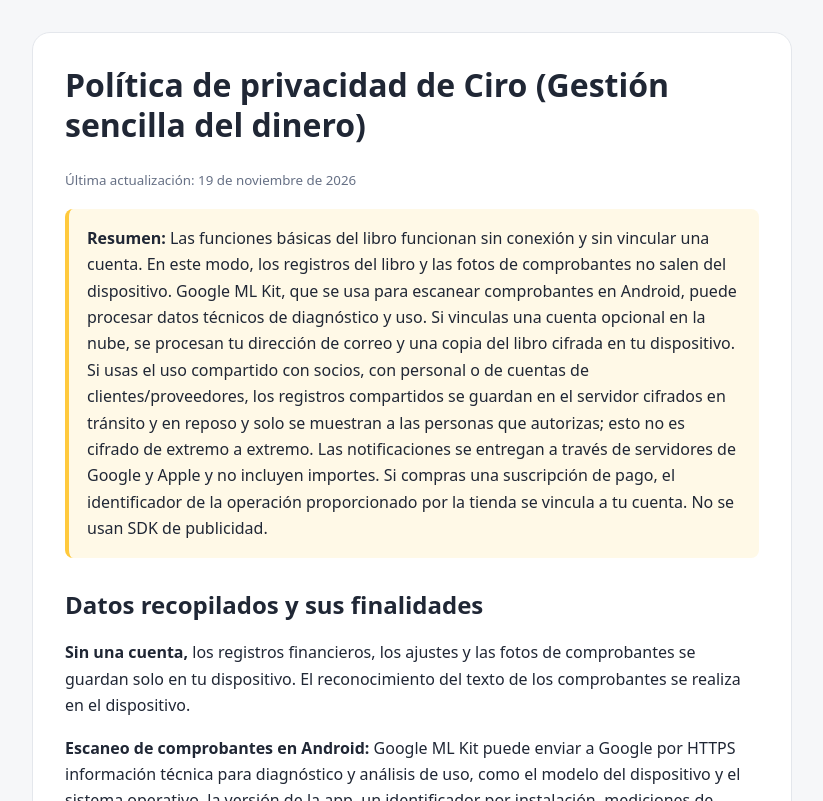
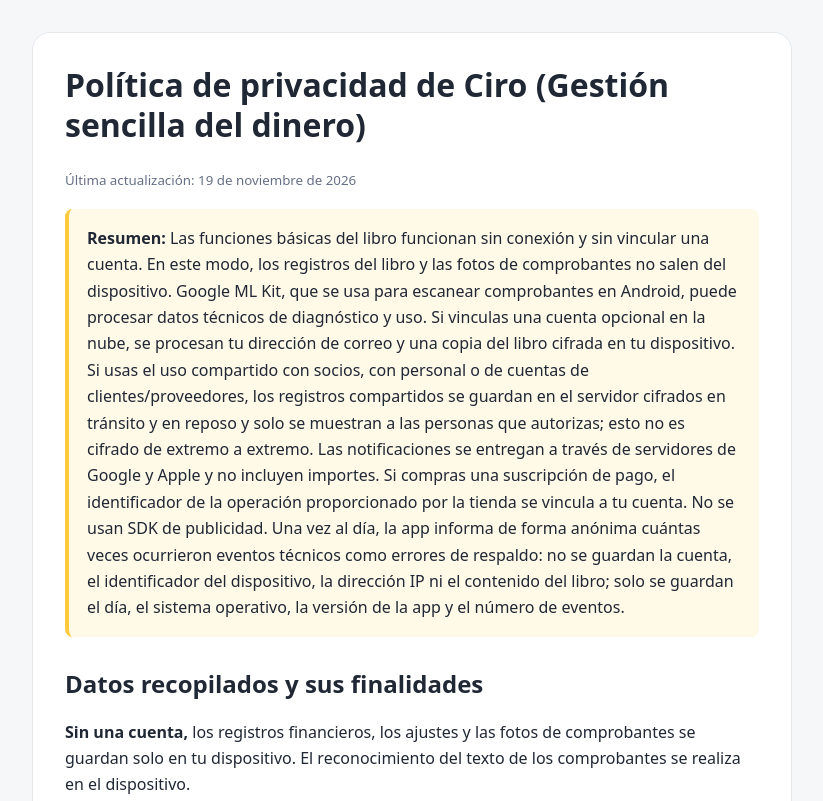
Before and after one commit to ap520888/ciro-yasal, a plain HTML site: page es/gizlilik.html in a window 1280 px wide. Shown: the top 801 px of the page, without its empty margins (228-1051 px from the left). Drawn offline with Linux system fonts and the light colour scheme.

Commit message:
Gizlilik: teknik olay sayaçları (es)

```diff
--- a/es/gizlilik.html
+++ b/es/gizlilik.html
@@ -12,7 +12,7 @@
   <h1>Política de privacidad de Ciro (Gestión sencilla del dinero)</h1>
   <small>Última actualización: 19 de noviembre de 2026</small>
 
-  <p class="ozet"><strong>Resumen:</strong> Las funciones básicas del libro funcionan sin conexión y sin vincular una cuenta. En este modo, los registros del libro y las fotos de comprobantes no salen del dispositivo. Google ML Kit, que se usa para escanear comprobantes en Android, puede procesar datos técnicos de diagnóstico y uso. Si vinculas una cuenta opcional en la nube, se procesan tu dirección de correo y una copia del libro cifrada en tu dispositivo. Si usas el uso compartido con socios, con personal o de cuentas de clientes/proveedores, los registros compartidos se guardan en el servidor cifrados en tránsito y en reposo y solo se muestran a las personas que autorizas; esto no es cifrado de extremo a extremo. Las notificaciones se entregan a través de servidores de Google y Apple y no incluyen importes. Si compras una suscripción de pago, el identificador de la operación proporcionado por la tienda se vincula a tu cuenta. No se usan SDK de publicidad.</p>
+  <p class="ozet"><strong>Resumen:</strong> Las funciones básicas del libro funcionan sin conexión y sin vincular una cuenta. En este modo, los registros del libro y las fotos de comprobantes no salen del dispositivo. Google ML Kit, que se usa para escanear comprobantes en Android, puede procesar datos técnicos de diagnóstico y uso. Si vinculas una cuenta opcional en la nube, se procesan tu dirección de correo y una copia del libro cifrada en tu dispositivo. Si usas el uso compartido con socios, con personal o de cuentas de clientes/proveedores, los registros compartidos se guardan en el servidor cifrados en tránsito y en reposo y solo se muestran a las personas que autorizas; esto no es cifrado de extremo a extremo. Las notificaciones se entregan a través de servidores de Google y Apple y no incluyen importes. Si compras una suscripción de pago, el identificador de la operación proporcionado por la tienda se vincula a tu cuenta. No se usan SDK de publicidad. Una vez al día, la app informa de forma anónima cuántas veces ocurrieron eventos técnicos como errores de respaldo: no se guardan la cuenta, el identificador del dispositivo, la dirección IP ni el contenido del libro; solo se guardan el día, el sistema operativo, la versión de la app y el número de eventos.</p>
 
   <h2>Datos recopilados y sus finalidades</h2>
   <p><strong>Sin una cuenta,</strong> los registros financieros, los ajustes y las fotos de comprobantes se guardan solo en tu dispositivo. El reconocimiento del texto de los comprobantes se realiza en el dispositivo.</p>
```
